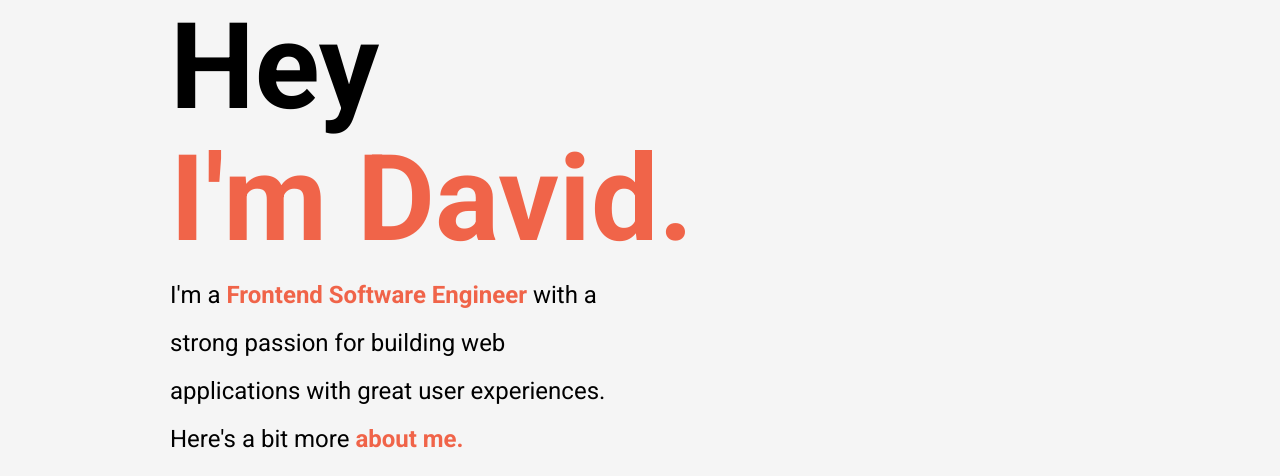
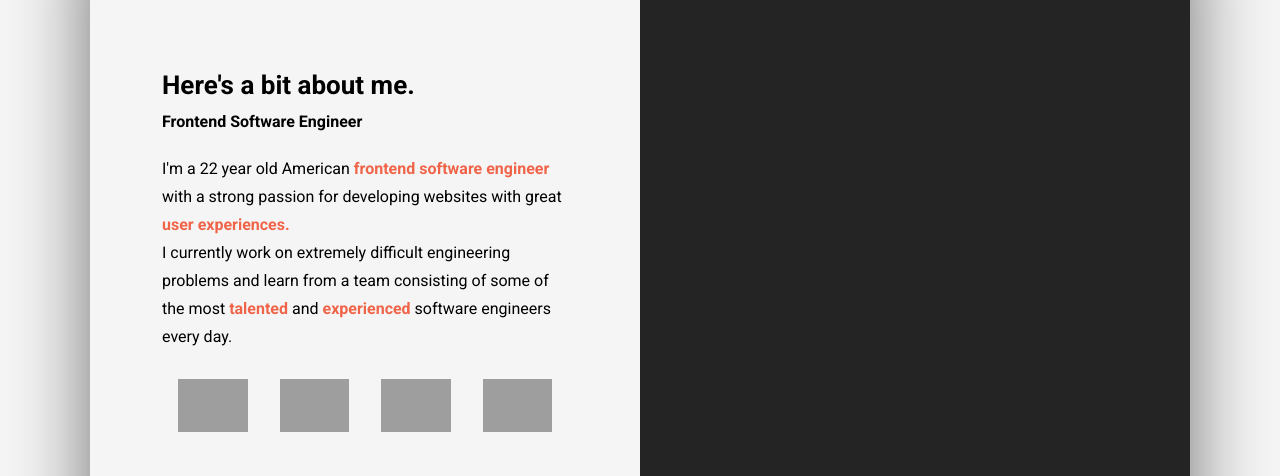
Before and after one commit to davidsaleh03/Advanced--portfolio, a plain HTML site: page index.html in a window 1280 px wide. Shown: the part 141-617 px from the top of the page. Drawn offline with Linux system fonts and the light colour scheme; grey boxes are pictures that could not be loaded.

Commit message:
modal__half--about

```diff
--- a/index.html
+++ b/index.html
@@ -73,6 +73,36 @@
         <a href="#projects" class="scroll">
             <div class="scroll__icon click"></div>
         </a>
+        <div class="modal">
+            <div class="modal__half modal__about">
+                <h3 class="modal__title modal__title--about">Here's a bit about me.</h3>
+                <h4 class="modal__sub-title modal__sub-title--about">Frontend Software Engineer</h4>
+                <p class="modal__para">
+                    I'm a 22 year old American <b class="orange">frontend software engineer</b> with a strong passion for developing websites with great <b class="orange">user experiences.</b>
+                    <br>
+                    I currently work on extremely difficult engineering problems and learn from a team consisting of some of the most <b class="orange">talented</b> and <b class="orange">experienced</b> software engineers every day.
+                </p>
+                <div class="modal__languages">
+                    <figure class="modal__language">
+                        <img class="modal__language--img" src="https://upload.wikimedia.org/wikipedia/commons/thumb/3/38/HTML5_Badge.svg/1024px-HTML5_Badge.svg.png?20110131171049" alt="">
+                    <span class="language__name">HTML</span>
+                    </figure>
+                    <figure class="modal__language">
+                        <img class="modal__language--img" src="https://upload.wikimedia.org/wikipedia/commons/thumb/3/38/HTML5_Badge.svg/1024px-HTML5_Badge.svg.png?20110131171049" alt="">
+                    <span class="language__name">HTML</span>
+                    </figure>
+                    <figure class="modal__language">
+                        <img class="modal__language--img" src="https://upload.wikimedia.org/wikipedia/commons/thumb/3/38/HTML5_Badge.svg/1024px-HTML5_Badge.svg.png?20110131171049" alt="">
+                    <span class="language__name">HTML</span>
+                    </figure>
+                    <figure class="modal__language">
+                        <img class="modal__language--img" src="https://upload.wikimedia.org/wikipedia/commons/thumb/3/38/HTML5_Badge.svg/1024px-HTML5_Badge.svg.png?20110131171049" alt="">
+                    <span class="language__name">HTML</span>
+                    </figure>
+                </div>
+            </div>
+            <div class="modal__half modal__contact">Let's have a chat!</div>
+        </div>
     </section>
     <section id="projects">
         <div class="container">
--- a/style.css
+++ b/style.css
@@ -230,6 +230,91 @@ nav {
 
 /*
 
+MODAL
+
+*/
+
+.modal {
+    position: absolute;
+    top: 50%;
+    left: 50%;
+    transform: translate(-50%, -50%);
+    width: 90%;
+    max-width: 1100px;
+    height: 700px;
+    box-shadow: 0 20px 80px 0 rgb(0, 0, 0, 0.55);
+    border-radius: 20px;
+    overflow: hidden;
+    display: flex;
+}
+
+.modal__half {
+    width: 50%;
+    padding: 40px 72px;
+}
+
+.modal__about {
+    background-color: rgb(245, 245, 245);
+    display: flex;
+    flex-direction: column;
+    justify-content: center;
+}
+
+.modal__languages {
+    display: flex;
+    flex-wrap: wrap;
+}
+
+.modal__language {
+    width: 25%;
+    padding: 16px;
+    position: relative;
+    display: flex;
+    flex-direction: column;
+    align-items: center;
+    transition: all 300ms ease;
+}
+
+.modal__language:hover .language__name {
+    transform: scale(1);
+}
+
+.modal__language:hover {
+    filter: brightness(80%);
+    transform: scale(0.9);
+}
+
+.language__name {
+    position: absolute;
+    bottom: -10px;
+    transform: scale(0);
+    transition: all 300ms ease;
+}
+
+.modal__language--img {
+    width: 100%;
+}
+
+.modal__contact {
+    background-color: #242424;
+    color: white;
+}
+
+.modal__title {
+    font-size: 26px;
+}
+
+.modal__sub-title {
+    margin: 12px 0 24px 0;
+}
+
+.modal__para {
+    margin-bottom: 12px;
+    line-height: 1.75;
+}
+
+/*
+
 PROJECTS
 
 */
```
